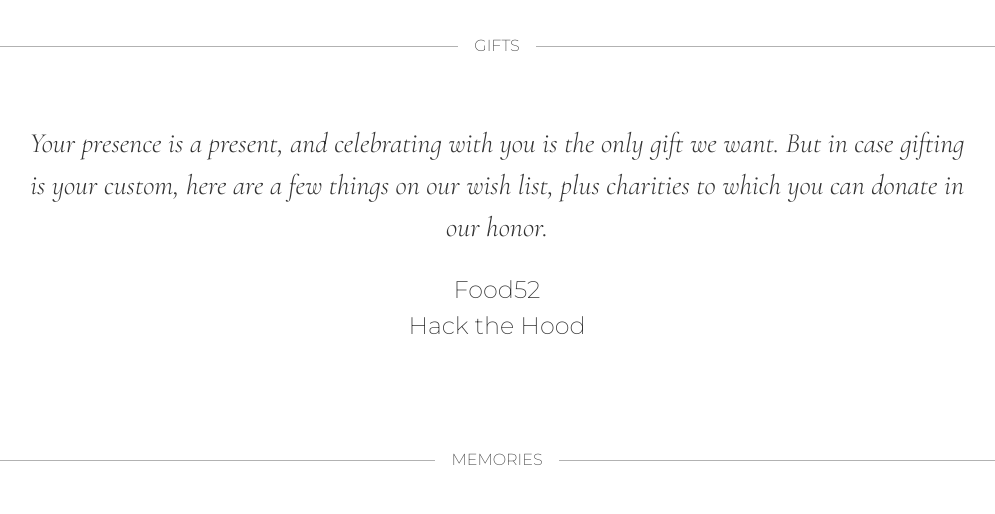
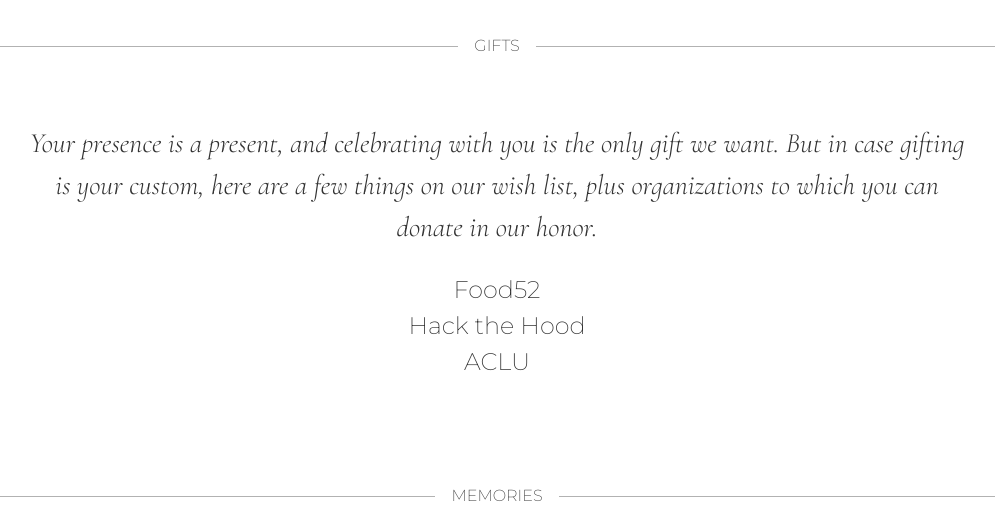
Before and after one commit to ericfrank/madeleineanderic, a plain HTML site: page index.html in a window 1280 px wide. Shown: the part 1700-2214 px from the top of the page, without its empty margins (143-1138 px from the left). Drawn offline with Linux system fonts and the light colour scheme.

Commit message:
Add ACLU link

```diff
--- a/index.html
+++ b/index.html
@@ -125,7 +125,7 @@
       <div class="subtitle margin-bottom">
         Your presence is a present, and celebrating with you is the only
         gift we want. But in case gifting is your custom, here are a few things on our wish list,
-        plus charities to which you can donate in our honor.
+        plus organizations to which you can donate in our honor.
       </div>
       <ul>
         <li>
@@ -136,6 +136,11 @@
         <li>
           <a href="https://www.hackthehood.org/donate" target="_blank" rel="noopener noreferrer">
             Hack the Hood
+          </a>
+        </li>
+        <li>
+          <a href="https://action.aclu.org/give/now" target="_blank" rel="noopener noreferrer">
+            ACLU
           </a>
         </li>
       </ul>
```
